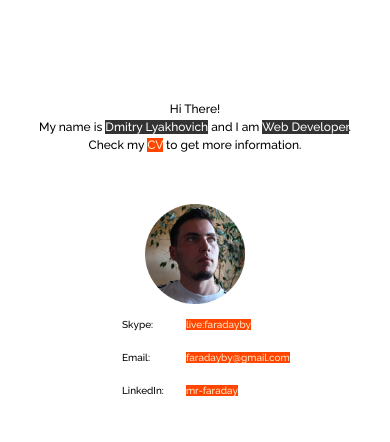
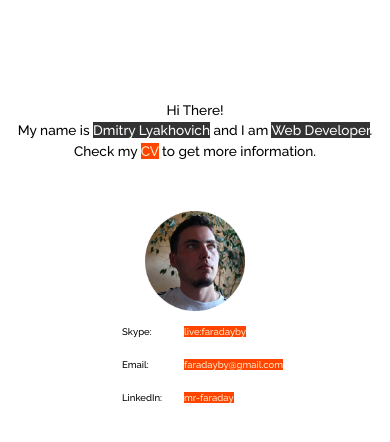
Before and after one commit to mr-faraday/mr-faraday.github.io, a plain HTML site: page index.html in a window 390 px wide. Drawn offline with Linux system fonts and the light colour scheme.

Commit message:
CV update

```diff
--- a/style.css
+++ b/style.css
@@ -10,7 +10,7 @@ body {
 
 .wrapper {
   font-family: 'Raleway', sans-serif;
-  font-size: 24px;
+  font-size: calc(700px/100 * 3.5);
 
   display: grid;
   justify-items: stretch;
@@ -33,6 +33,7 @@ a {
   text-decoration: none;
   color: blanchedalmond;
   background-color: orangered;
+  transition: all 0.2s;
 }
 
 a:hover {
@@ -51,7 +52,7 @@ a:hover {
   justify-content: center;
   align-items: center;
 
-  font-size: 16px;
+  font-size: 0.7em;
 }
 
 .misc span {
@@ -78,17 +79,12 @@ td {
 }
 
 @media (max-width: 780px) {
-  .wrapper {
-    font-size: 16px;
-  }
-
   .greetings {
     margin-top: 100px;
-  margin-bottom: 50px;
+    margin-bottom: 50px;
   }
 
   .misc {
-    font-size: 14px;
     grid-template-columns: 2fr 100px 2fr;
     grid-template-areas:
     '. p .'
@@ -109,12 +105,8 @@ td {
   }
 }
 
-@media (max-width: 440px) {
+@media (max-width: 700px) {
   .wrapper {
-    font-size: 12px;
-  }
-
-  .misc {
-    font-size: 10px;
+    font-size: 3.5vw;
   }
 }
```
Also changed, not shown: 1 other file.
